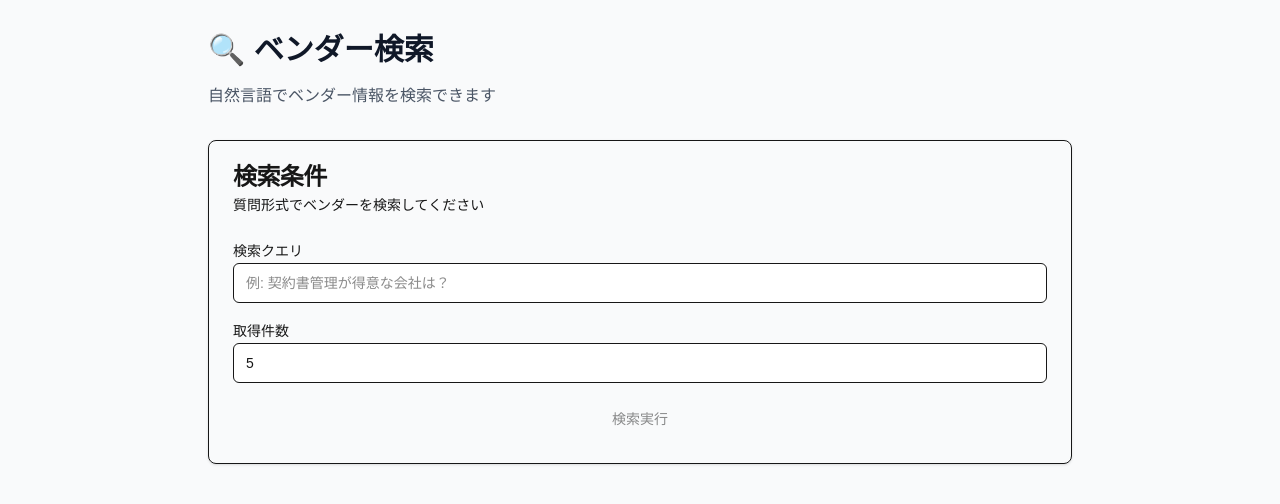
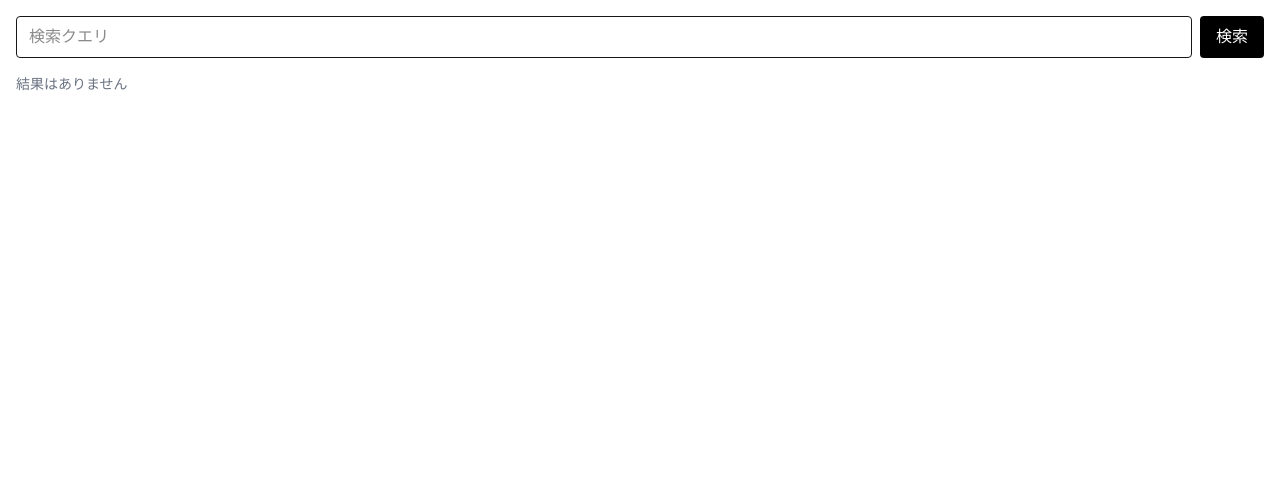
Before and after one commit to taksuehiro/vendor0923, a Next.js app in the folder frontend/: page /search in a window 1280 px wide. Shown: the top 504 px of the page. Built offline with nearby package versions, Linux system fonts and the light colour scheme.

Commit message:
feat(frontend): defensive parsing for search response (metadata optional)

```diff
--- a/frontend/src/app/page.tsx
+++ b/frontend/src/app/page.tsx
@@ -7,7 +7,7 @@ import { Label } from "@/components/ui/label";
 import { Card, CardContent, CardDescription, CardHeader, CardTitle } from "@/components/ui/card";
 import { Tabs, TabsContent, TabsList, TabsTrigger } from "@/components/ui/tabs";
 import type { KBStats, Vendor } from "@/types";
-import { searchVendors, type SearchResponse, type SearchResult } from "@/lib/fetcher";
+import { searchApi, type SearchHit } from "@/lib/fetcher";
 
 // 型定義
 interface SearchResultData {
@@ -81,24 +81,28 @@ export default function MainPage() {
     setSearchLoading(true);
     try {
       // RAG API呼び出し
-      const response = await searchVendors({
+      const { status, hits, raw } = await searchApi({
         query,
-        top_k: 8,
-        mmr: 0.5,
+        k: 8,
+        use_mmr: false,
       });
 
-          // APIレスポンスをSearchResultData形式に変換
-          const searchResult: SearchResultData = {
-        result: response.hits.map(hit =>
-          `**${hit.title}** (スコア: ${(hit.score * 100).toFixed(1)}%)\n${hit.snippet}`
+      if (status !== "ok") {
+        throw new Error("検索APIがエラーを返しました");
+      }
+
+      // APIレスポンスをSearchResultData形式に変換
+      const searchResult: SearchResultData = {
+        result: hits.map(hit =>
+          `**${hit.title}** (スコア: ${((hit.score || 0) * 100).toFixed(1)}%)\n${hit.snippet || ''}`
         ).join('\n\n'),
-        source_documents: response.hits.map(hit => ({
-          page_content: hit.snippet,
+        source_documents: hits.map(hit => ({
+          page_content: hit.snippet || '',
           metadata: {
             vendor_id: hit.id,
             name: hit.title,
-            status: hit.metadata.status,
-            category: hit.metadata.category
+            status: "ok", // 防御的にデフォルト値を設定
+            category: "unknown"
           }
         }))
       };
--- a/frontend/src/app/search/page.tsx
+++ b/frontend/src/app/search/page.tsx
@@ -1,128 +1,68 @@
 "use client";
 
 import { useState } from "react";
-import { Button } from "@/components/ui/button";
-import { Input } from "@/components/ui/input";
-import { Card, CardContent, CardDescription, CardHeader, CardTitle } from "@/components/ui/card";
-import { Label } from "@/components/ui/label";
-import { searchVendors, type SearchResult } from "@/lib/fetcher";
-
-// SearchResult型は既にfetcher.tsで定義済み
+import { searchApi, type SearchHit } from "@/lib/fetcher";
 
 export default function SearchPage() {
   const [query, setQuery] = useState("");
-  const [results, setResults] = useState<SearchResult[]>([]);
+  const [hits, setHits] = useState<SearchHit[]>([]);
+  const [errorMsg, setErrorMsg] = useState<string | null>(null);
   const [loading, setLoading] = useState(false);
-  const [topK, setTopK] = useState(5);
 
-  const handleSearch = async () => {
-    if (!query.trim()) return;
-
+  const onSearch = async () => {
     setLoading(true);
+    setErrorMsg(null);
     try {
-      const response = await searchVendors({
-        query,
-        top_k: topK,
-        mmr: 0.5,
-      });
-
-      setResults(response.hits);
-    } catch (error) {
-      const msg = error instanceof Error ? error.message : String(error);
-      console.error("Search error:", error);
-      // エラー時のフォールバック
-      setResults([]);
-      // エラーメッセージを表示（UIに追加する場合はここで状態管理）
-      alert(`検索中にエラー: ${msg}`);
+      const { status, hits, raw } = await searchApi({ query, k: 3, use_mmr: false });
+      if (status !== "ok") {
+        setErrorMsg("検索中にエラーが発生しました（status=error）");
+        setHits([]);
+      } else {
+        setHits(hits);
+      }
+      // 必要なら raw をコンソールに
+      // console.debug("raw response", raw);
+    } catch (e: any) {
+      setErrorMsg(e?.message ?? "検索中に例外が発生しました");
+      setHits([]);
     } finally {
       setLoading(false);
     }
   };
 
   return (
-    <div className="min-h-screen bg-gray-50 py-8">
-      <div className="container mx-auto px-4 max-w-4xl">
-        <div className="mb-8">
-          <h1 className="text-3xl font-bold text-gray-900 mb-4">
-            🔍 ベンダー検索
-          </h1>
-          <p className="text-gray-600">
-            自然言語でベンダー情報を検索できます
-          </p>
+    <div className="p-4 space-y-4">
+      <div className="flex gap-2">
+        <input
+          className="border rounded px-3 py-2 flex-1"
+          placeholder="検索クエリ"
+          value={query}
+          onChange={(e) => setQuery(e.target.value)}
+        />
+        <button
+          className="px-4 py-2 rounded bg-black text-white disabled:opacity-50"
+          onClick={onSearch}
+          disabled={loading}
+        >
+          {loading ? "検索中..." : "検索"}
+        </button>
+      </div>
+
+      {errorMsg && (
+        <div className="p-3 rounded border border-red-300 text-red-700 bg-red-50">
+          {errorMsg}
         </div>
+      )}
 
-        <Card className="mb-8">
-          <CardHeader>
-            <CardTitle>検索条件</CardTitle>
-            <CardDescription>
-              質問形式でベンダーを検索してください
-            </CardDescription>
-          </CardHeader>
-          <CardContent className="space-y-4">
-            <div>
-              <Label htmlFor="query">検索クエリ</Label>
-              <Input
-                id="query"
-                placeholder="例: 契約書管理が得意な会社は？"
-                value={query}
-                onChange={(e) => setQuery(e.target.value)}
-                onKeyPress={(e) => e.key === "Enter" && handleSearch()}
-              />
-            </div>
-            <div>
-              <Label htmlFor="topK">取得件数</Label>
-              <Input
-                id="topK"
-                type="number"
-                min="1"
-                max="20"
-                value={topK}
-                onChange={(e) => setTopK(parseInt(e.target.value))}
-              />
-            </div>
-            <Button
-              onClick={handleSearch}
-              disabled={loading || !query.trim()}
-              className="w-full"
-            >
-              {loading ? "検索中..." : "検索実行"}
-            </Button>
-          </CardContent>
-        </Card>
-
-        {results.length > 0 && (
-          <div className="space-y-4">
-            <h2 className="text-2xl font-semibold text-gray-900">
-              検索結果 ({results.length}件)
-            </h2>
-            {results.map((result, index) => (
-              <Card key={result.id}>
-                <CardHeader>
-                  <div className="flex justify-between items-start">
-                    <div>
-                      <CardTitle className="text-lg">
-                        #{index + 1} {result.title}
-                      </CardTitle>
-                      <CardDescription>
-                        スコア: {(result.score * 100).toFixed(1)}%
-                      </CardDescription>
-                    </div>
-                    <div className="text-right text-sm">
-                      <div className="bg-blue-100 text-blue-800 px-2 py-1 rounded">
-                        {result.metadata.status}
-                      </div>
-                      <div className="bg-green-100 text-green-800 px-2 py-1 rounded mt-1">
-                        {result.metadata.category}
-                      </div>
-                    </div>
-                  </div>
-                </CardHeader>
-                <CardContent>
-                  <p className="text-gray-700">{result.snippet}</p>
-                </CardContent>
-              </Card>
-            ))}
+      <div className="space-y-2">
+        {hits.map((h) => (
+          <div key={h.id} className="p-3 rounded border">
+            <div className="font-medium">{h.title}</div>
+            {h.snippet && <div className="text-sm text-gray-600">{h.snippet}</div>}
           </div>
+        ))}
+        {!errorMsg && !loading && hits.length === 0 && (
+          <div className="text-gray-500 text-sm">結果はありません</div>
         )}
       </div>
     </div>
--- a/frontend/src/lib/fetcher.ts
+++ b/frontend/src/lib/fetcher.ts
@@ -1,80 +1,36 @@
-// src/lib/fetcher.ts
-export async function fetchJson<T>(
-  input: RequestInfo | URL,
-  init?: RequestInit
-): Promise<T> {
-  const res = await fetch(input, init);
-  if (!res.ok) {
-    const text = await res.text().catch(() => "");
-    throw new Error(`HTTP ${res.status}: ${text || res.statusText}`);
-  }
-  // 型安全: 実体はランタイムで保証できないので T へアサート
-  return (await res.json()) as T;
-}
-
-// 検索API呼び出しの共通関数
-export interface SearchRequest {
-  query: string;
-  top_k: number;
-  mmr?: number;
-}
-
-export interface SearchResult {
+// frontend/src/lib/fetcher.ts
+export type SearchHit = {
   id: string;
   title: string;
-  score: number;
-  snippet: string;
-  metadata: {
-    status: string;
-    category: string;
+  score?: number;
+  snippet?: string;
+  // 必要なら他のフィールドも追加
 };
-}
 
-export interface SearchResponse {
-  hits: SearchResult[];
-}
+export type SearchResponse = {
+  status: "ok" | "error";
+  hits: SearchHit[];
+  raw: any; // デバッグ用に素のレスポンスも返す
+};
 
-export async function searchVendors(request: SearchRequest): Promise<SearchResponse> {
-  const baseUrl = process.env.NEXT_PUBLIC_API_BASE || 'http://localhost:8080';
-
-  try {
-    const response = await fetch(`${baseUrl}/search`, {
+export async function searchApi(
+  body: Record<string, any>,
+  base = process.env.NEXT_PUBLIC_API_BASE!
+): Promise<SearchResponse> {
+  const res = await fetch(`${base}/search`, {
     method: "POST",
-      headers: {
-        "Content-Type": "application/json",
-      },
-      credentials: "omit",
-      body: JSON.stringify(request),
+    headers: { "Content-Type": "application/json" },
+    credentials: "omit", // CORSの想定と一致させる
+    body: JSON.stringify(body),
   });
 
-    // レスポンスの存在確認
-    if (!response) {
-      throw new Error('レスポンスが取得できませんでした');
+  // JSON化に失敗してもUIが死なないようにフォールバック
+  const json = await res.json().catch(() => ({} as any));
+
+  const status: "ok" | "error" =
+    (json?.metadata?.status as any) ?? (res.ok ? "ok" : "error");
+
+  const hits: SearchHit[] = Array.isArray(json?.hits) ? json.hits : [];
+
+  return { status, hits, raw: json };
 }
-
-    // HTTPステータスコードの確認
-    if (!response.ok) {
-      const errorText = await response.text().catch(() => '');
-      throw new Error(`HTTP ${response.status}: ${errorText || response.statusText}`);
-    }
-
-    const json = await response.json();
-
-    // 防御的パース: json.hits または json.data.hits のどちらでも動く
-    const hits = Array.isArray(json?.hits)
-      ? json.hits
-      : Array.isArray(json?.data?.hits)
-        ? json.data.hits
-        : [];
-
-    // 最終的な配列の検証
-    if (!Array.isArray(hits)) {
-      throw new Error("Unexpected response shape");
-    }
-
-    return { hits };
-  } catch (error) {
-    console.error("Search API error:", error);
-    throw new Error(`検索API呼び出しに失敗しました: ${error instanceof Error ? error.message : 'Unknown error'}`);
-  }
-}
```
Also changed, not shown: 2 other files (tests, documents, lock files or other folders). Lines whose indentation alone changed are shown as unchanged.
